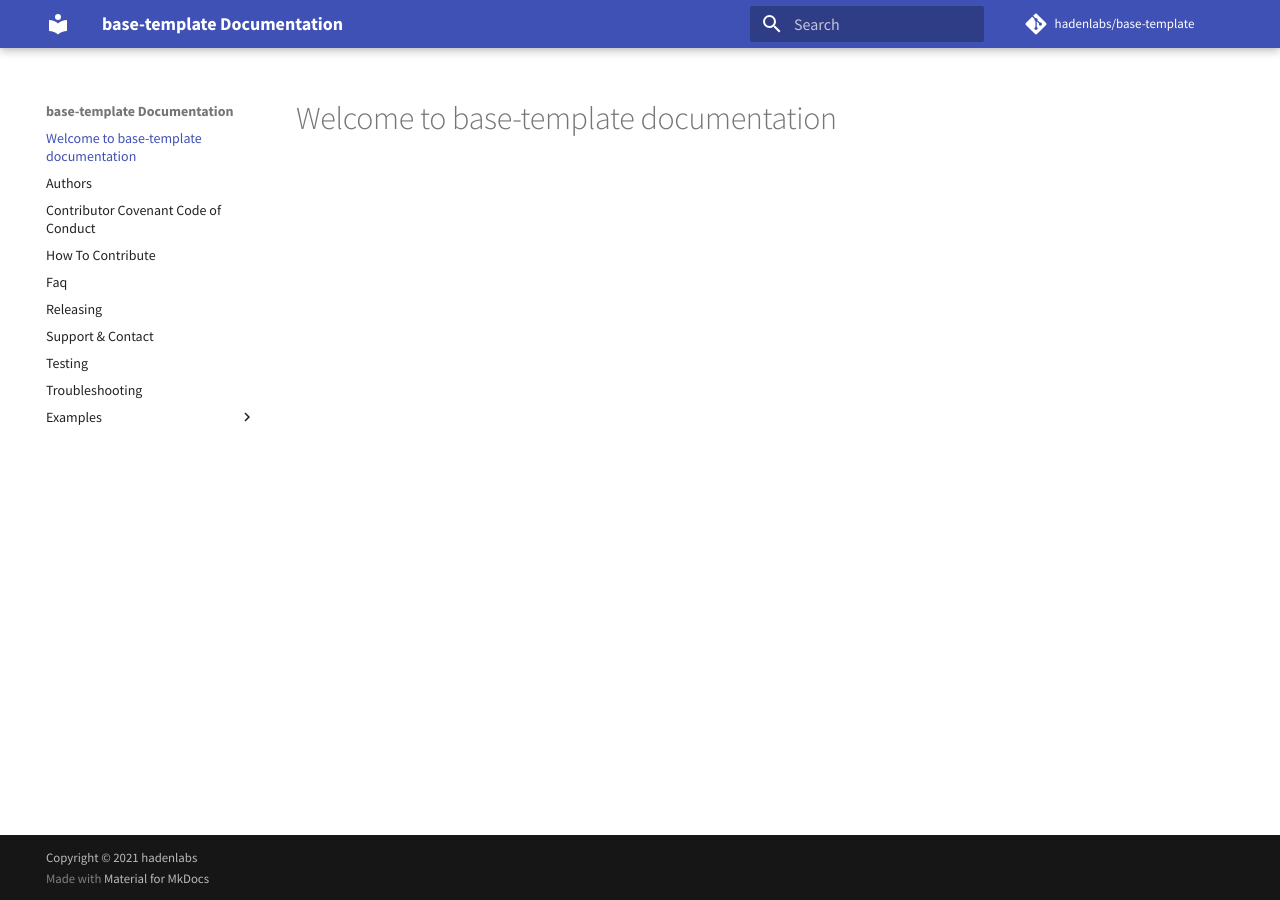
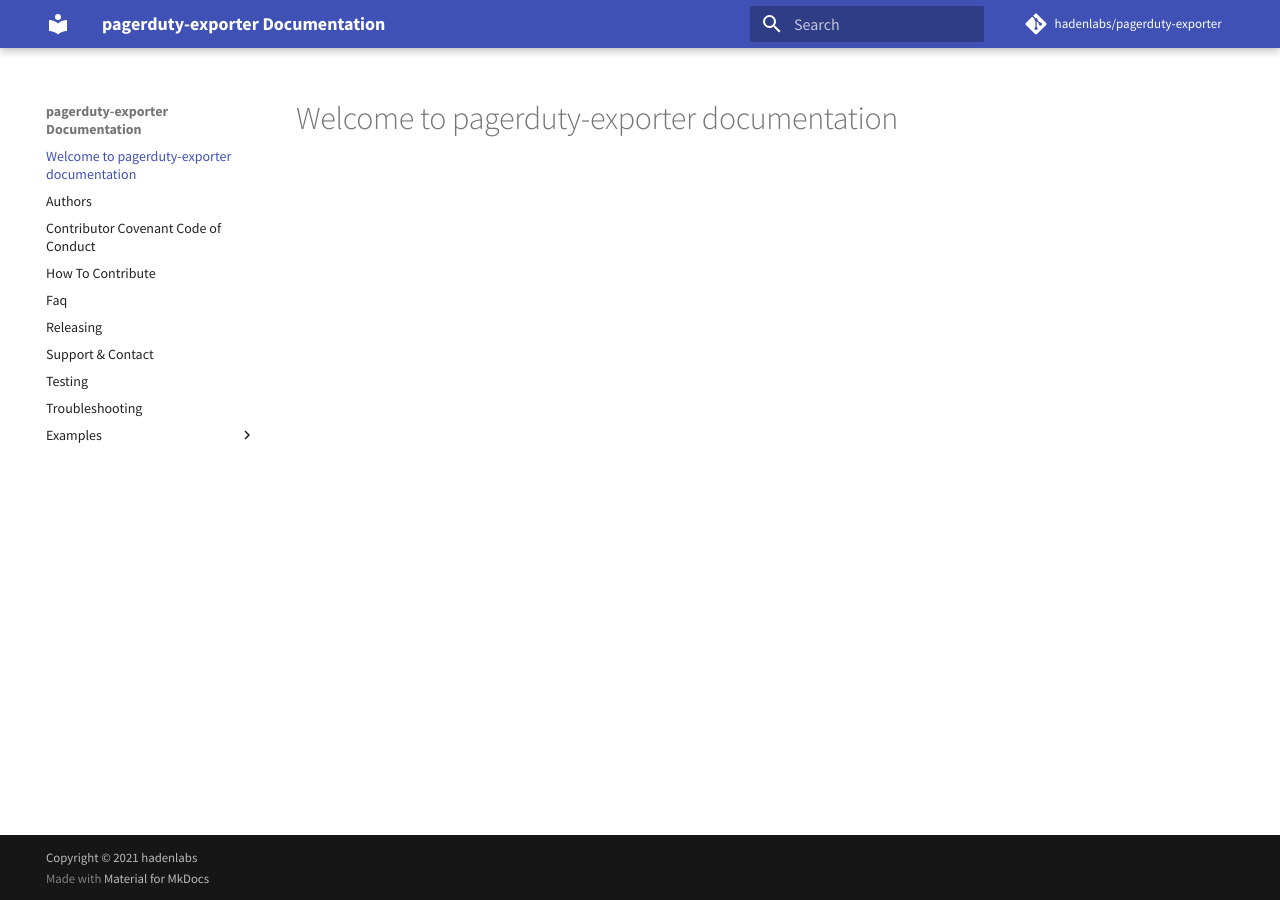
Before and after one commit to hadenlabs/pagerduty-exporter, an MkDocs documentation site: the page built from docs/index.md, in a window 1280 px wide. Built offline with MkDocs 1.6.1 and Material for MkDocs 9.7.7, drawn with Linux system fonts in a browser that asks for light colours; comment, search, counter and statistics services are not loaded.

Commit message:
chore: change name base-template to pagerduty-exporter (#1)

```diff
--- a/.todocheck.yaml
+++ b/.todocheck.yaml
@@ -1,4 +1,4 @@
-origin: github.com/hadenlabs/base-template
+origin: github.com/hadenlabs/pagerduty-exporter
 issue_tracker: GITHUB
 auth:
   type: none
--- a/docs/contributing.md
+++ b/docs/contributing.md
@@ -1,6 +1,6 @@
 # How To Contribute
 
-Contributions to base-template are welcome.
+Contributions to pagerduty-exporter are welcome.
 
 ## Getting Started
 
@@ -48,15 +48,15 @@ Use [slash convention]() with the same leaders as `commits` e.g.:
 
 ### Code Submission
 
-1.  See if a [Pull Request](https://github.com/hadenlabs/base-template/pulls/) exists
+1.  See if a [Pull Request](https://github.com/hadenlabs/pagerduty-exporter/pulls/) exists
     - Add some comments or review the code to help it along
     - Don\'t be afraid to comment when logic needs clarification
-2.  Create a Fork and open a [Pull Request](https://github.com/hadenlabs/base-template/pulls/) if needed
+2.  Create a Fork and open a [Pull Request](https://github.com/hadenlabs/pagerduty-exporter/pulls/) if needed
 
 ### Code Review
 
 - Anyone can review code
-- Any [Pull Request](https://github.com/hadenlabs/base-template/pulls/) should be closed or merged within a week
+- Any [Pull Request](https://github.com/hadenlabs/pagerduty-exporter/pulls/) should be closed or merged within a week
 
 ### Code Acceptance
 
--- a/docs/index.md
+++ b/docs/index.md
@@ -1 +1 @@
-# Welcome to base-template documentation
+# Welcome to pagerduty-exporter documentation
--- a/docs/releasing.md
+++ b/docs/releasing.md
@@ -2,7 +2,7 @@
 
 ## Bump a new version
 
-Make a new version of base-template in the following steps:
+Make a new version of pagerduty-exporter in the following steps:
 
 - Make sure everything is commit to github.com.
 - Update `CHANGELOG.md` with the next version.
--- a/mkdocs.yml
+++ b/mkdocs.yml
@@ -1,4 +1,4 @@
-site_name: base-template Documentation
+site_name: pagerduty-exporter Documentation
 theme: 'material'
 markdown_extensions:
   - toc:
@@ -15,8 +15,8 @@ extra:
   font:
     text: 'Source Sans Pro'
 
-repo_name: 'hadenlabs/base-template'
-repo_url: 'https://github.com/hadenlabs/base-template'
+repo_name: 'hadenlabs/pagerduty-exporter'
+repo_url: 'https://github.com/hadenlabs/pagerduty-exporter'
 copyright: 'Copyright © 2021 <a href="https://hadenlabs.com">hadenlabs</a>'
 
 google_analytics:
```
Also changed, not shown: .pre-commit-config.yaml (+25 -2 lines), README.md (+7 -13 lines), 11 other files.
